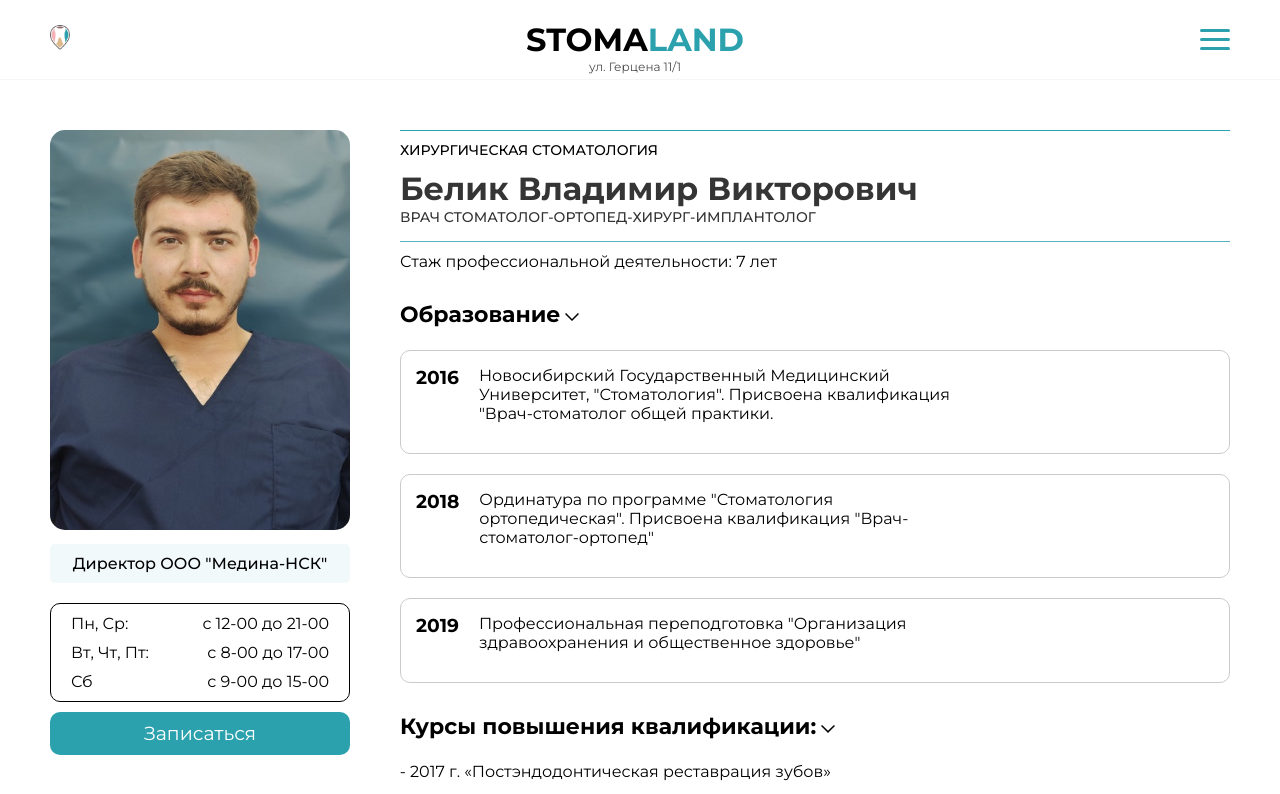
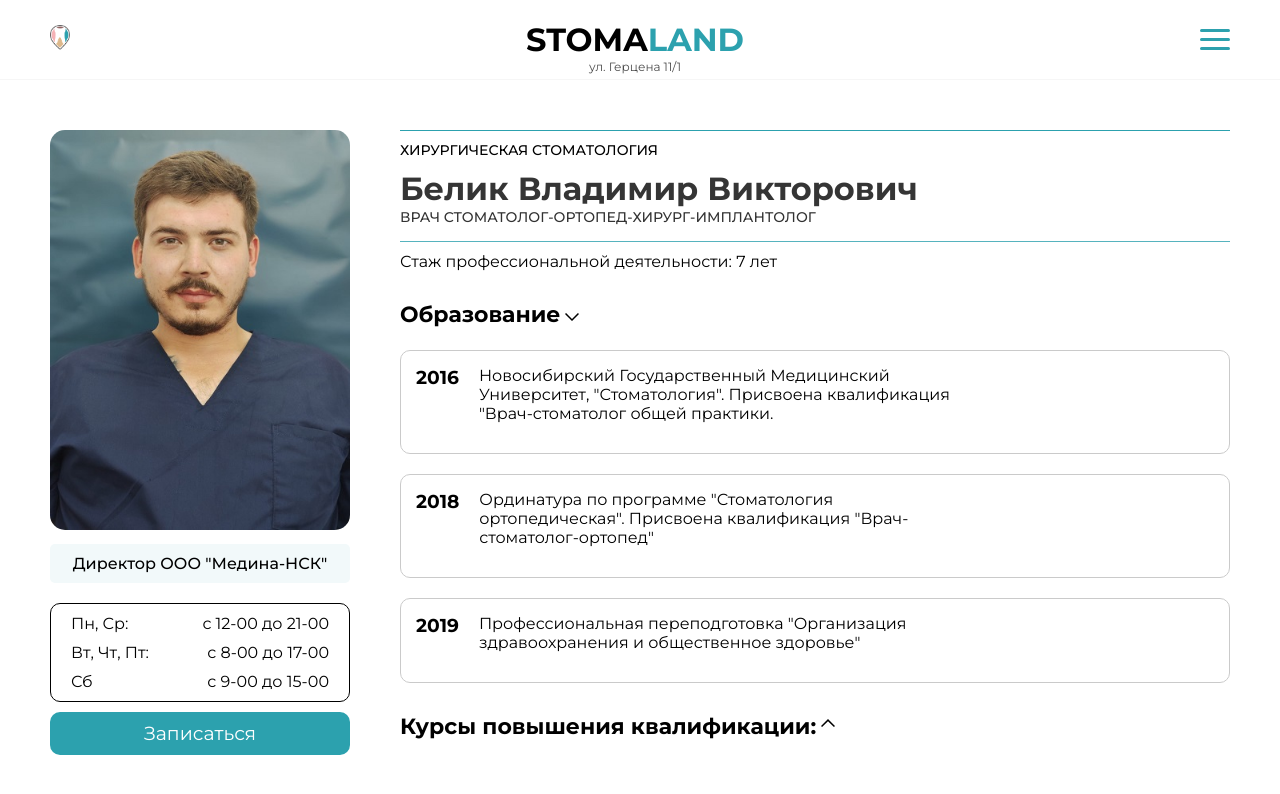
Before and after one commit to ErlanAkimov/stomaland, a React (Create React App) app: page /doctors/belik-vladimir-viktorovich in a window 1280 px wide. Shown: the top 794 px of the page. Built offline with nearby package versions, Linux system fonts and the light colour scheme.

Commit message:
arrow vurs and edu

```diff
--- a/src/pages/DoctorPersonalPage/DoctorPersonalPage.jsx
+++ b/src/pages/DoctorPersonalPage/DoctorPersonalPage.jsx
@@ -30,7 +30,7 @@ function DoctorPersonalPage({ openModal }) {
 	const arrowClass = showEducation ? `${styles.arrow} ${styles.rotate}` : styles.arrow;
 
 	//стрелка для курсов
-	const [showCurs, setShowCurs] = useState(true);
+	const [showCurs, setShowCurs] = useState(false);
 	const [cursAnimation, setCursAnimation] = useState(false);
 
 	const toggleCurs= () => {
```
